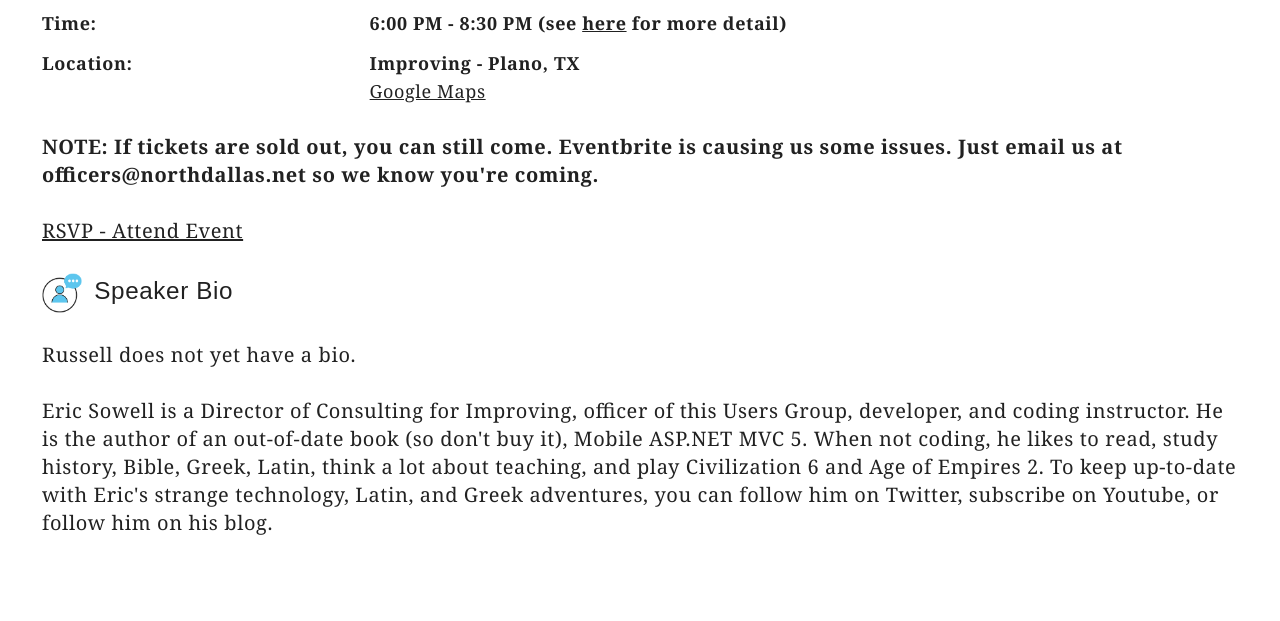
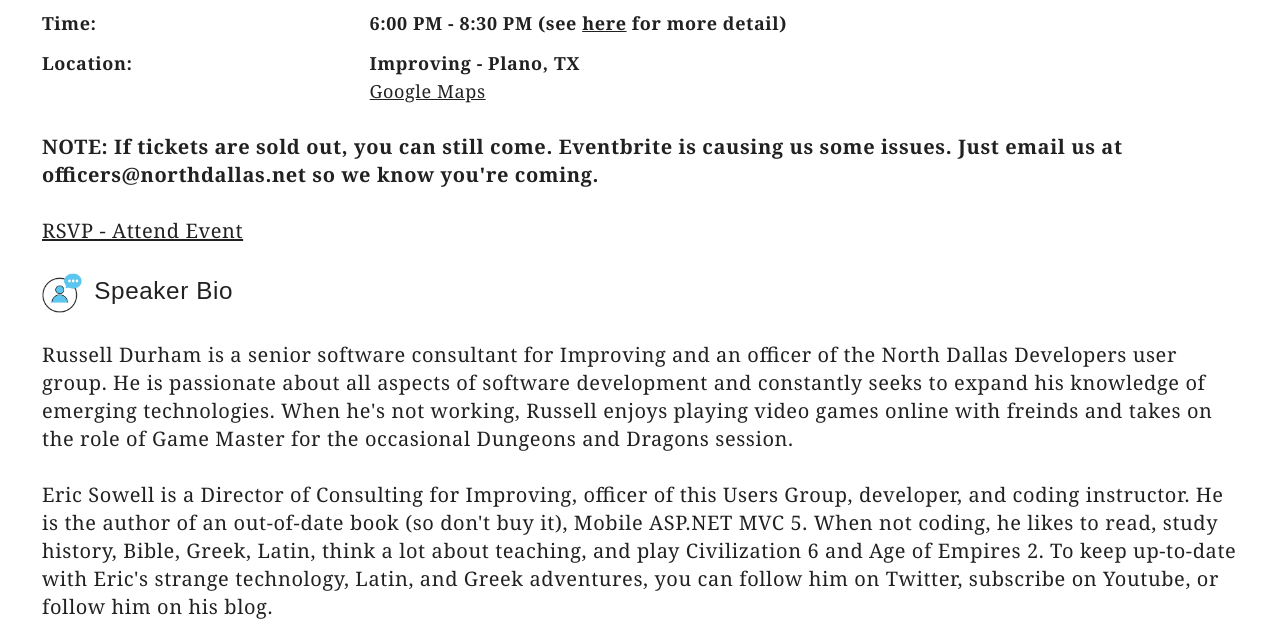
Before and after one commit to north-dallas-developers/northdallas-site, an Eleventy site: page meetings/posts/2024-07-03-rag-ai-hands-on-lab.md in a window 1280 px wide. Shown: the part 666-1287 px from the top of the page. Built offline with nearby package versions, Linux system fonts and the light colour scheme; Eleventy itself is replaced by a stand-in of ours; files that its build step writes are made by us from their sources; a web font is replaced by a local one; what jsdom would draw is missing.

Commit message:
Adding my bio

```diff
--- a/meetings/posts/2024-07-03-rag-ai-hands-on-lab.md
+++ b/meetings/posts/2024-07-03-rag-ai-hands-on-lab.md
@@ -25,6 +25,6 @@
 
 ## ![](/assets/img/icons/speakerbioicon.png) Speaker Bio
 
-Russell does not yet have a bio.
+Russell Durham is a senior software consultant for Improving and an officer of the North Dallas Developers user group. He is passionate about all aspects of software development and constantly seeks to expand his knowledge of emerging technologies. When he's not working, Russell enjoys playing video games online with freinds and takes on the role of Game Master for the occasional Dungeons and Dragons session.
 
 Eric Sowell is a Director of Consulting for Improving, officer of this Users Group, developer, and coding instructor. He is the author of an out-of-date book (so don't buy it), Mobile ASP.NET MVC 5. When not coding, he likes to read, study history, Bible, Greek, Latin, think a lot about teaching, and play Civilization 6 and Age of Empires 2. To keep up-to-date with Eric's strange technology, Latin, and Greek adventures, you can follow him on Twitter, subscribe on Youtube, or follow him on his blog.
```
